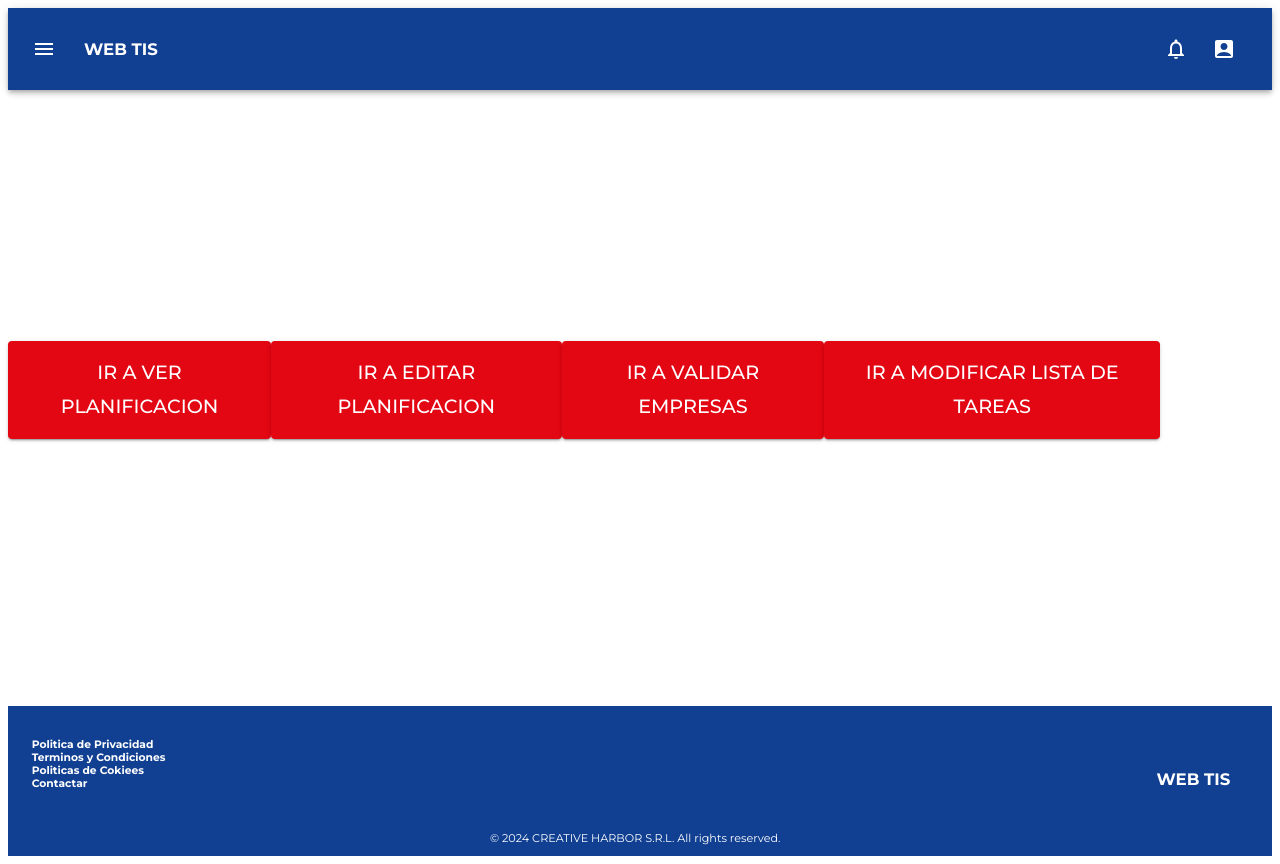
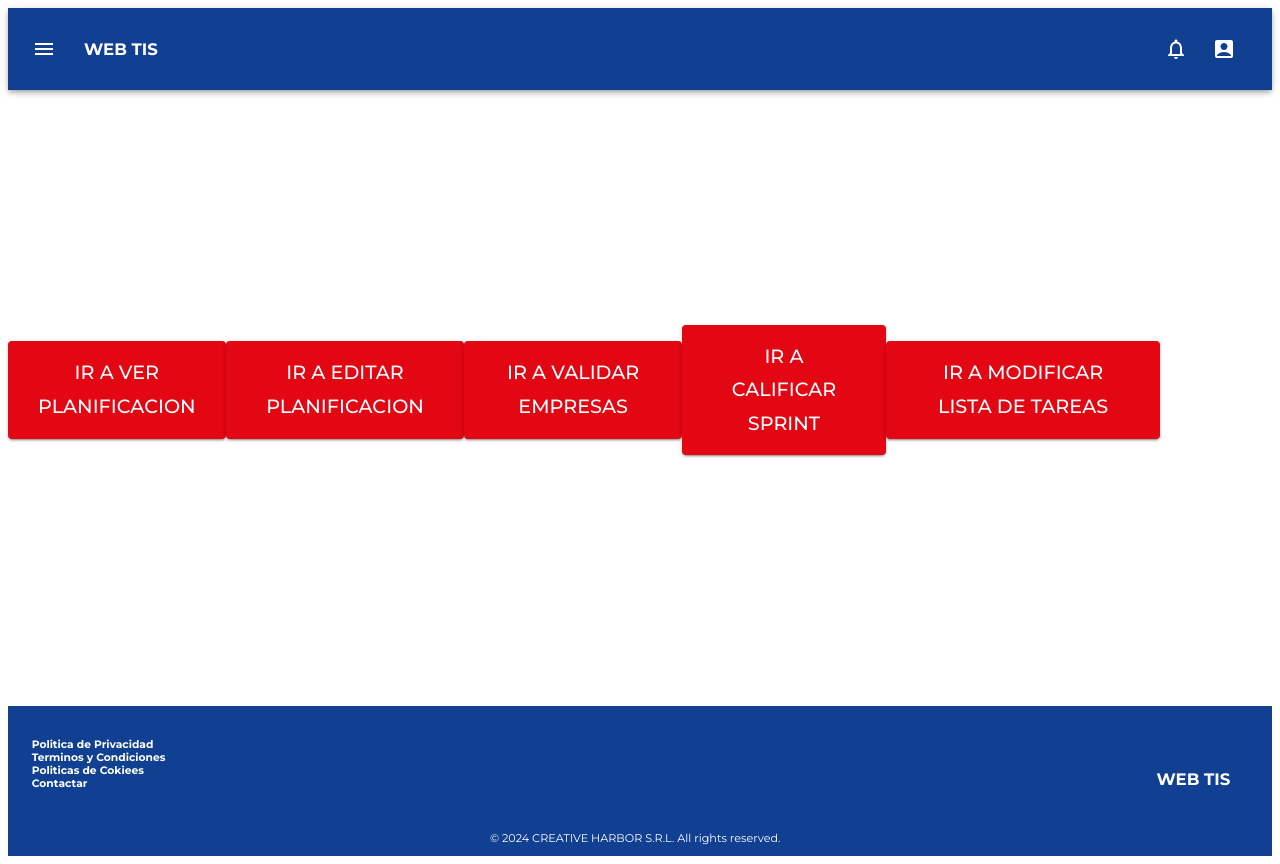
Before and after one commit to RichardAgr/Evaluacion-de-Proyectos, a React (Vite) app in the folder Frontend/: page / in a window 1280 px wide. Built offline with nearby package versions, Linux system fonts and the light colour scheme.

Commit message:
Calificar Sprint añadido al nav y a los botones de home

```diff
--- a/Frontend/src/components/nav/nav.jsx
+++ b/Frontend/src/components/nav/nav.jsx
@@ -9,6 +9,8 @@ import HomeGrupoDocente from '../../pages/Docente/homeGrupoDocente/homeGrupoDoce
 import ListaVerPlanificacion from '../../pages/Docente/listas/listaVerPlanificacion/listaVerPlanificacion.jsx';
 import ListaEmpresas from '../../pages/Docente/listas/listaEmpresas/listaEmpresas.jsx'
 import ValidarPlanificacion from '../../pages/Docente/validarPlanificacion/validarPlanificacion.jsx';
+import CalificarSprint from '../../pages/Docente/calificarSprint/calificarSprint.jsx';
+
 
 //archivos estudiante
 import HomeEstudiante from '../../pages/Estudiante/homeEstudiante/homeEstudiante.jsx'
@@ -33,6 +35,7 @@ function Nav() {
         <Route path='/homeDocente/homeGrupoDocente/verPlanificacionDeEmpresas/Empresa/:idEmpresa' element={<VerPlanificacionDeDesarollo/>}/>
         <Route path='/grupoDocente/validarPlanificacion/' element={<ListaEmpresas/>}/>
         <Route path='/grupoDocente/validarPlanificacion/empresa/:idEmpresa' element={<ValidarPlanificacion/>}/>
+        <Route path='/grupoDocente/empresa/:idEmpresa/planificacion/calificarSprint/:idSprint' element={<CalificarSprint/>}/>
 
         {/** Ruta Estudiante*/}
         <Route path='/homeEstudiante' element={<HomeEstudiante/>}/>
--- a/Frontend/src/pages/Home/home.jsx
+++ b/Frontend/src/pages/Home/home.jsx
@@ -18,6 +18,9 @@ function Home() {
   };
   const handleNavigateToValidarEmpresas = () => {
     navigate("/grupoDocente/validarPlanificacion/");
+  };
+  const handleNavigateToCalificarSprint = () => {
+    navigate("/grupoDocente/empresa/1/planificacion/calificarSprint/1");
   };
   const handleNavigateToModificarLista = () => {
     navigate("/grupoEstudiante/sprint/semana/1/modificarListaTareas");
@@ -74,6 +77,18 @@ function Home() {
           variant="contained"
           color="primary"
           size="large"
+          onClick={handleNavigateToCalificarSprint}
+          style={{
+            padding: "15px 30px",
+            fontSize: "1.2rem",
+          }}
+        >
+          Ir a Calificar Sprint
+        </Button>
+        <Button
+          variant="contained"
+          color="primary"
+          size="large"
           onClick={handleNavigateToModificarLista}
           style={{
             padding: "15px 30px",
```
